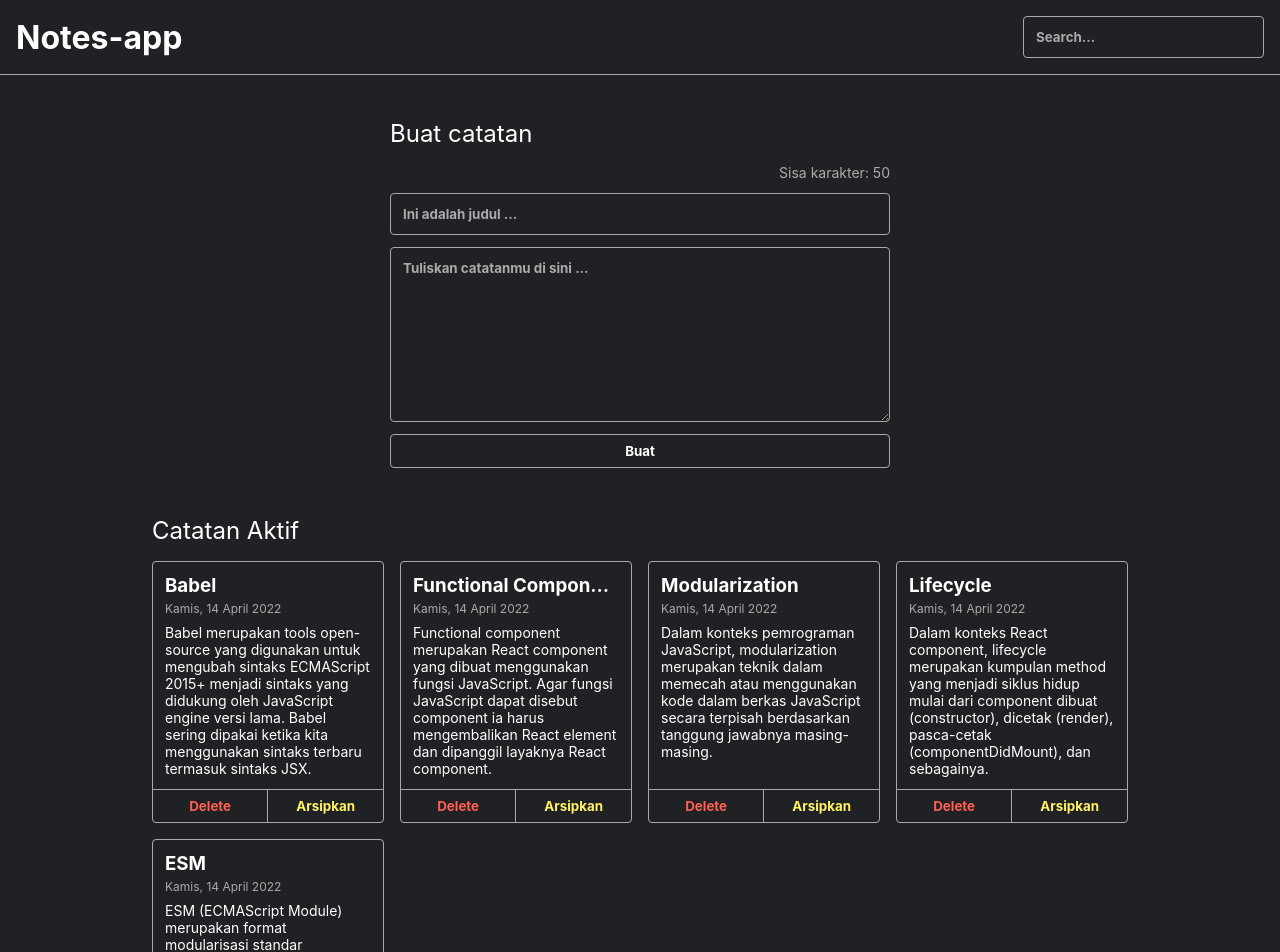
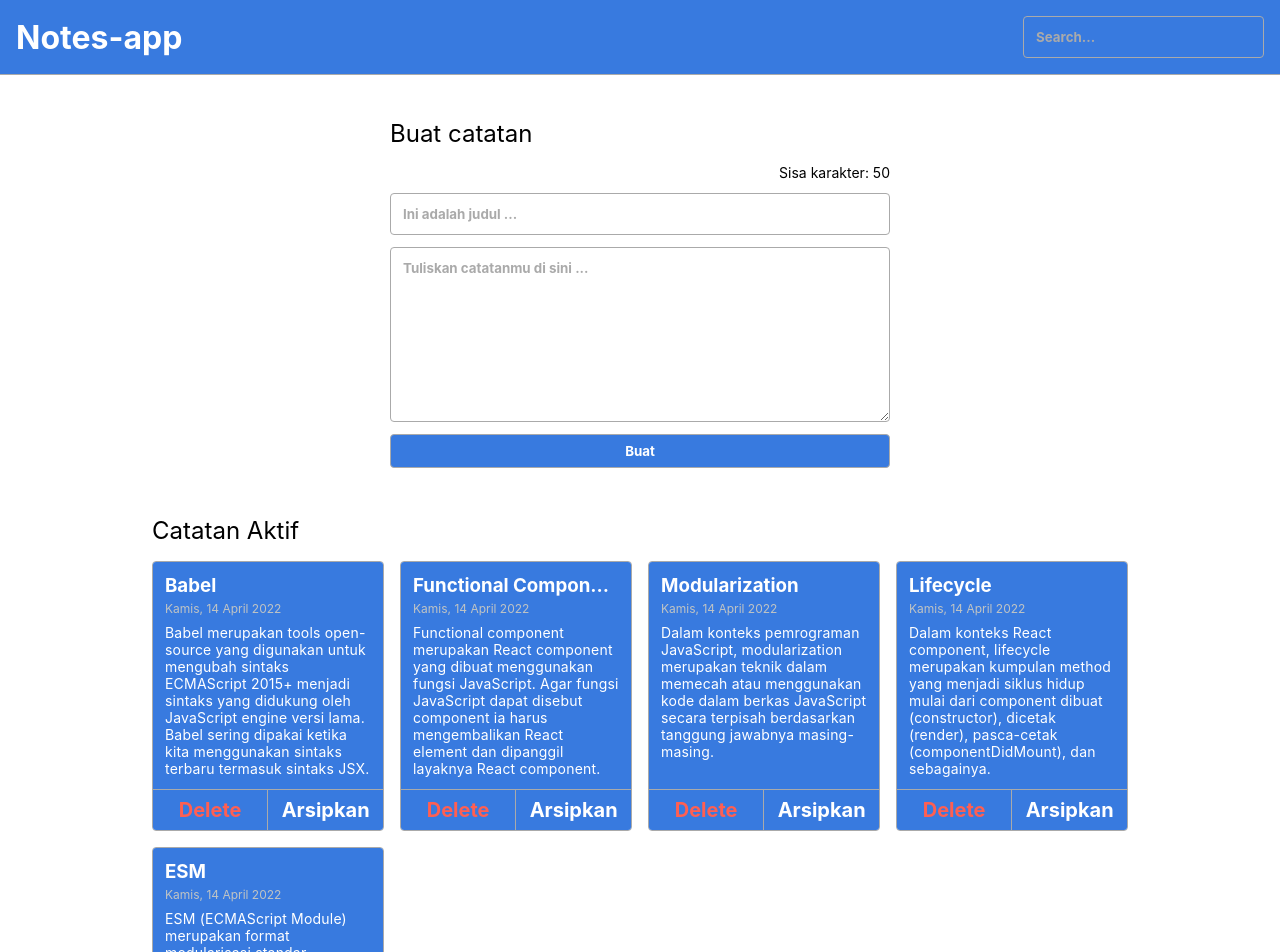
Before and after one commit to Agusprab/submission-dicoding-react, a React (Vite) app: page / in a window 1280 px wide. Shown: the top 952 px of the page. Built offline with nearby package versions, Linux system fonts and the light colour scheme.

Commit message:
Update style.css

```diff
--- a/src/styles/style.css
+++ b/src/styles/style.css
@@ -5,22 +5,22 @@
 }
 
 body {
-  font-family: 'Inter', sans-serif;
-  background-color: #202124;
-  color: white;
+  font-family: "Inter", sans-serif;
 }
 
-input, textarea {
+input,
+textarea {
   padding: 12px;
   margin: 12px 0;
-  font-family: 'Inter', sans-serif;
+  font-family: "Inter", sans-serif;
   background-color: transparent;
-  color: white;
+
   border: 1px solid #aaa;
   border-radius: 4px;
 }
 
-input::placeholder, textarea::placeholder {
+input::placeholder,
+textarea::placeholder {
   color: #aaa;
   font-weight: bold;
 }
@@ -31,6 +31,7 @@ input::placeholder, textarea::placeholder {
   justify-content: center;
   padding: 4px 16px;
   border-bottom: 1px solid #aaa;
+  background-color: #387adf;
 }
 
 .note-app__header h1 {
@@ -38,7 +39,6 @@ input::placeholder, textarea::placeholder {
   flex: 1;
   color: white;
 }
-
 
 .note-app__body {
   max-width: 1000px;
@@ -57,19 +57,21 @@ input::placeholder, textarea::placeholder {
   margin-bottom: 48px;
 }
 
-.note-input input, .note-input textarea {
+.note-input input,
+.note-input textarea {
   display: block;
   width: 100%;
+  color: black;
 }
 
 .note-input__title {
   font-weight: bold;
+  color: black;
 }
 
 .note-input__title__char-limit {
   font-size: 14px;
   text-align: right;
-  color: #aaa;
 }
 
 .note-input__body {
@@ -80,8 +82,8 @@ input::placeholder, textarea::placeholder {
   display: block;
   width: 100%;
   padding: 8px;
-  background-color: transparent;
-  font-family: 'Inter', sans-serif;
+  background-color: #387adf;
+  font-family: "Inter", sans-serif;
   color: white;
   border: 1px solid #aaa;
   border-radius: 4px;
@@ -113,6 +115,7 @@ input::placeholder, textarea::placeholder {
 .note-item__content {
   padding: 12px;
   flex: 1;
+  background-color: #387adf;
 }
 
 .note-item__title {
@@ -120,30 +123,35 @@ input::placeholder, textarea::placeholder {
   overflow: hidden;
   white-space: nowrap;
   margin-bottom: 4px;
+  color: white;
 }
 
 .note-item__date {
   font-size: 12px;
   margin-bottom: 8px;
-  color: #aaa;
+  color: #c0c4c4;
 }
 
 .note-item__body {
   font-size: 14px;
+  color: white;
+
+  letter-spacing: 0.2px;
 }
 
 .note-item__action {
   display: flex;
 }
 
-.note-item__delete-button,.note-item__archive-button {
+.note-item__delete-button,
+.note-item__archive-button {
   display: block;
   width: 100%;
-  background-color: transparent;
+  background-color: #387adf;
   border: 0;
   border-top: 1px solid #aaa;
   padding: 8px 0;
-  font-family: 'Inter', sans-serif;
+  font-family: "Inter", sans-serif;
   font-weight: bold;
   cursor: pointer;
 }
@@ -151,10 +159,12 @@ input::placeholder, textarea::placeholder {
 .note-item__delete-button {
   border-right: 1px solid #aaa;
   color: #ff5f52;
+  font-size: 20px;
 }
 
 .note-item__archive-button {
-  color: #fff263;
+  color: white;
+  font-size: 20px;
 }
 
 .note-item__archive-button:hover {
```
